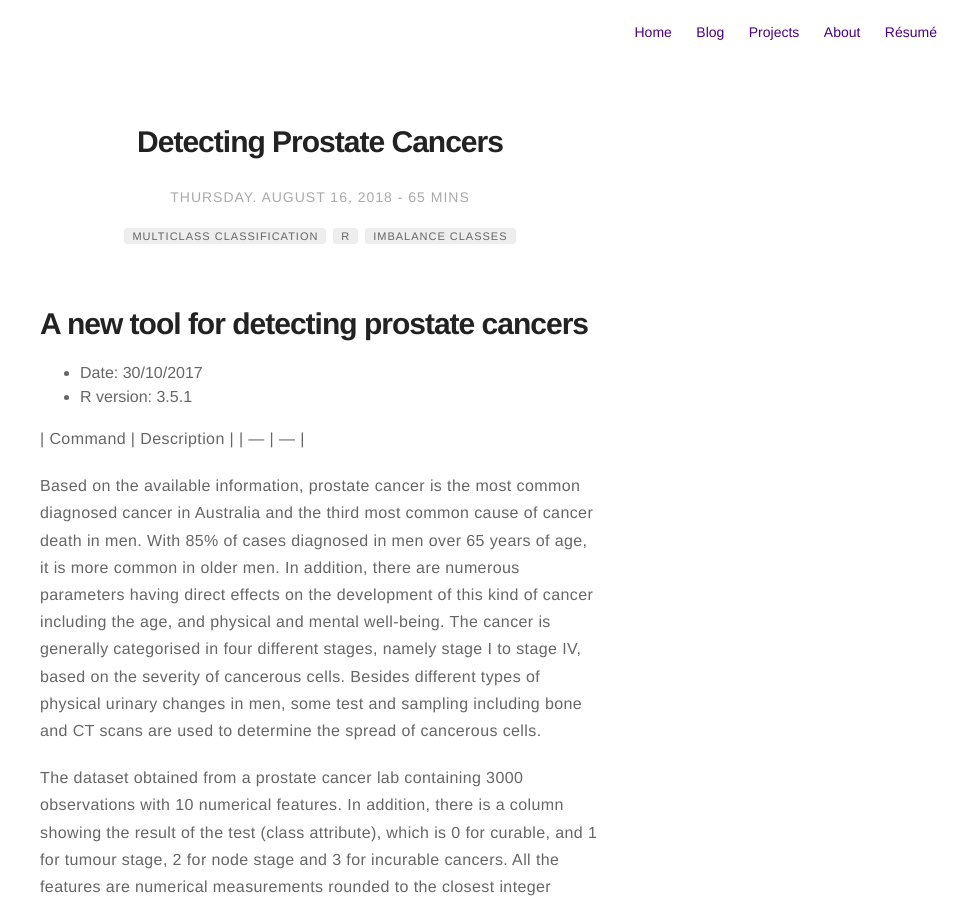
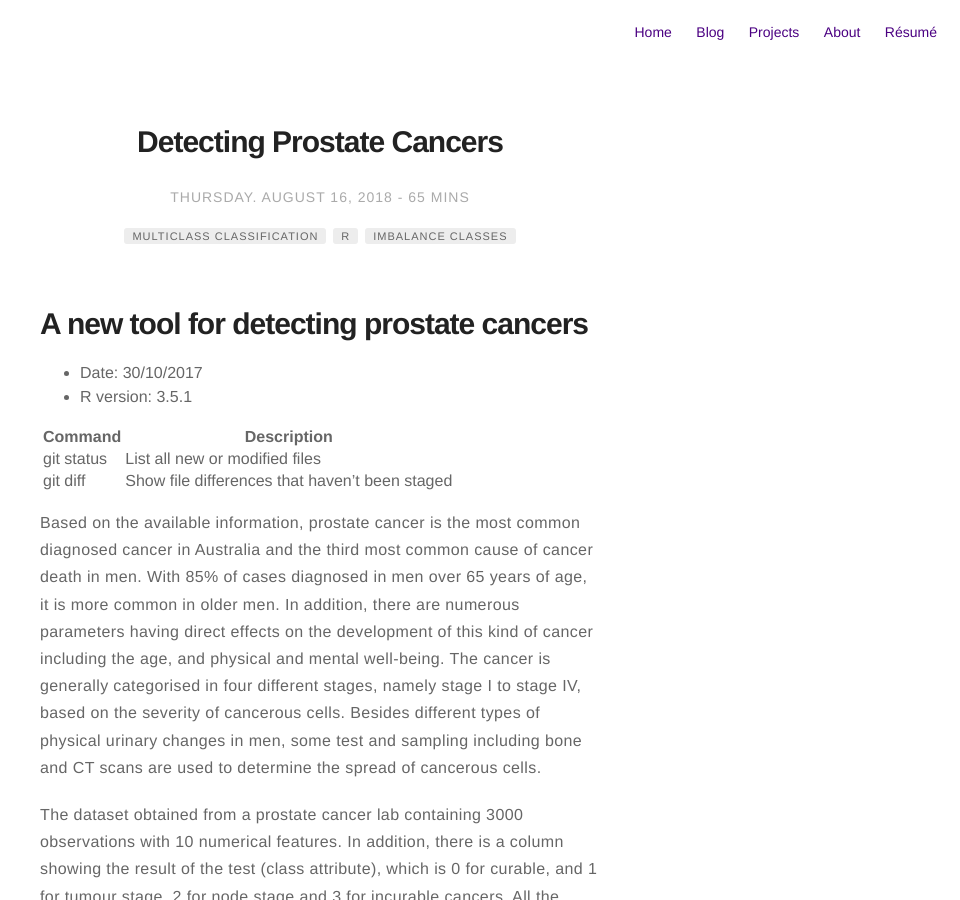
Before and after one commit to lawko698/lawko698.github.io, a Jekyll site: the page built from _posts/2018-08-16-classification-imbalance-classes.markdown, in a window 1280 px wide and 900 px high. Shown: the whole window, without its empty margins (320-1280 px from the left). Built offline with Jekyll 4.4.1, drawn with Linux system fonts in a browser that asks for light colours.

Commit message:
Update 2018-08-16-classification-imbalance-classes.markdown

```diff
--- a/_posts/2018-08-16-classification-imbalance-classes.markdown
+++ b/_posts/2018-08-16-classification-imbalance-classes.markdown
@@ -20,6 +20,8 @@
 
 | Command | Description |
 | --- | --- |
+| git status | List all new or modified files |
+| git diff | Show file differences that haven't been staged |
 
 Based on the available information, prostate cancer is the most common diagnosed cancer in Australia and the third most common cause of cancer death in men. With 85% of cases diagnosed in men over 65 years of age, it is more common in older men. In addition, there are numerous parameters having direct effects on the development  of this kind of cancer including the age, and physical and mental well-being. The cancer is generally categorised in four different stages, namely stage I to stage IV, based on the severity of cancerous cells. Besides different types of physical urinary changes in men, some test and sampling including bone and CT scans are used to determine the spread of cancerous cells.
 
```
